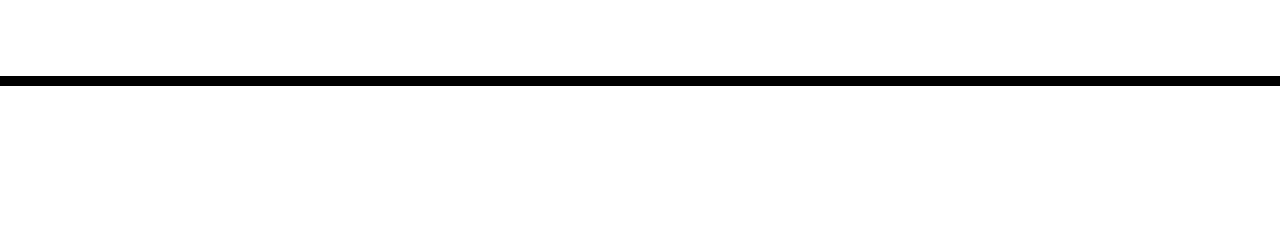
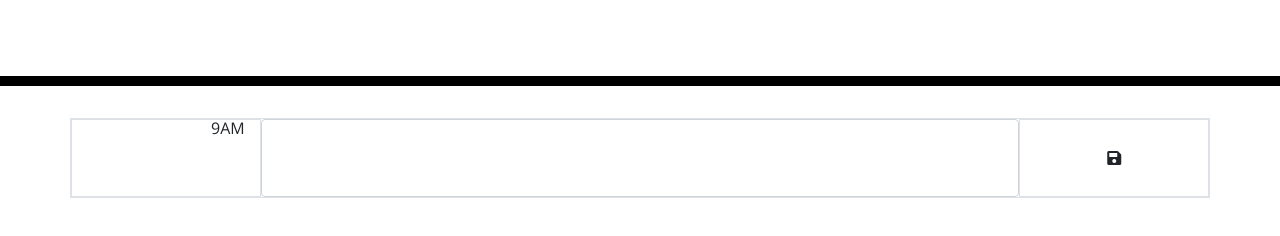
Before and after one commit to kdrummond528/Work-Day-Scheduler, a plain HTML site: page index.html in a window 1280 px wide. Shown: the part 182-418 px from the top of the page. Drawn offline with nearby package versions, Linux system fonts and the light colour scheme; files that its build step writes are made by us from their sources.

Commit message:
Update index.html

```diff
--- a/index.html
+++ b/index.html
@@ -30,6 +30,11 @@
     </header>
     <div class="container">
       <!-- Timeblocks go here -->
+      <div class="row row-cols-3 border">
+        <div class="col text-right border">9AM</div>
+        <textarea class="form-control col-8" type="text" id="9AM" data-hour="09"></textarea>
+        <div class="col border d-flex align-items-center justify-content-center save-icon save-container"><i class="fas fa-save"></i></div>
+      </div>
     </div>
 
     <script src="https://code.jquery.com/jquery-3.4.1.min.js"></script>
```
